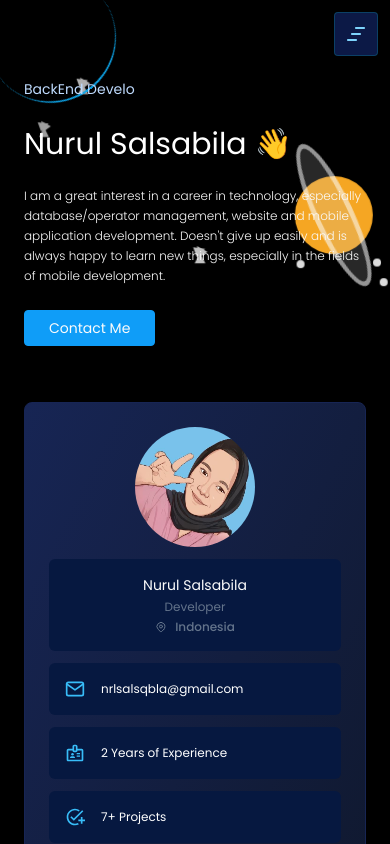
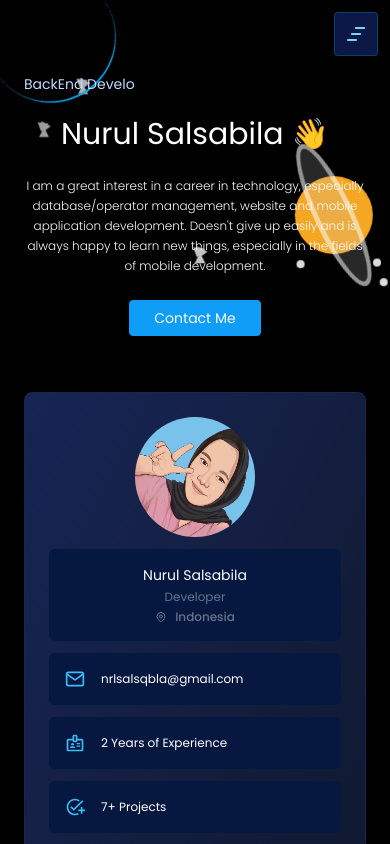
Before and after one commit to nrlsalsabl/portofolio, a React (Vite) app: page / in a window 390 px wide. Shown: the top 844 px of the page. Built offline with nearby package versions, Linux system fonts and the light colour scheme.

Commit message:
testing mobile

```diff
--- a/src/components/Hero.jsx
+++ b/src/components/Hero.jsx
@@ -78,23 +78,20 @@ const Hero =() => {
         </div>
 
 
-        <div className="flex-1 z-[1]">
-  <div className="flex items-center justify-start md:justify-center h-[50px]">
-    <span
-      className={`text-sm md:text-base text-blue-200 font-normal transition-opacity duration-300 ease-in-out`}
-      style={{ opacity: currentText ? 1 : 0 }} // Menggunakan opasitas untuk efek muncul
-    >
+        <div className="flex-1 text-center md:text-left z-[1]">
+        <div className="text-container">
+            <span className="text-sm md:text-base text-blue-200 font-normal">
                 {currentText}
             </span>
         </div>
 
-  <h2 className="text-3xl mt-3 md:text-5xl md:mt-5 text-left md:text-center">{name} 👋</h2>
-  <p className="w-full text-xs font-light text-neutral-50 leading-5 my-6 lg:w-[38vw] md:text-sm md:leading-6 md:my-8 text-left md:text-center">
+
+        <h2 className=" text-3xl mt-3 md:text-5xl md:mt-5">{name} 👋</h2>
+        <p className="w-full text-xs font-light text-neutral-50 leading-5 my-6 lg:w-[38vw] md:text-sm md:leading-6 md:my-8">
           {tagLine}
         </p>
         <button className="primary-btn">Contact Me</button>
       </div>
-
 
 
             <div className="flex gap-2 justify-center md:gap-3 lg:gap-5 z-[1]">
--- a/src/index.css
+++ b/src/index.css
@@ -42,6 +42,16 @@
   object-fit: cover;
   border-radius: 15;
 }
+
+.text-container {
+  height: 40px; /* Sesuaikan dengan tinggi teks Anda */
+  overflow: hidden; /* Sembunyikan teks yang keluar dari kontainer */
+  display: flex; /* Pastikan konten di dalam bisa ditata dengan baik */
+  align-items: center; /* Vertically center the text */
+}
+
+
+
 
 
 
```
Lines whose indentation alone changed are shown as unchanged.
